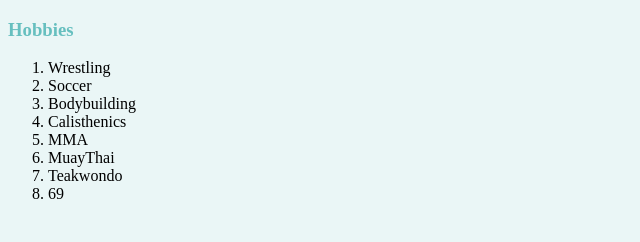
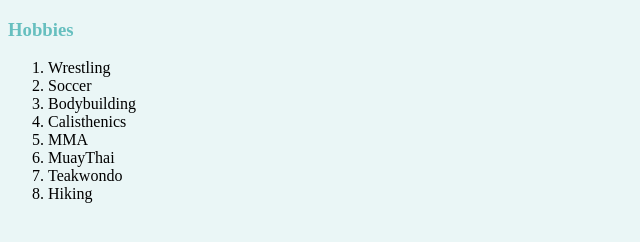
Before and after one commit to AnasMuhammadTahir/-cv, a plain HTML site: page Hobbies.html in a window 1280 px wide. Shown: the full height of the page, 0-640 px from the left. Drawn offline with Linux system fonts and the light colour scheme.

Commit message:
Add files via upload

```diff
--- a/Hobbies.html
+++ b/Hobbies.html
@@ -15,7 +15,8 @@
       <li>MMA</li>
       <li>MuayThai</li>
       <li>Teakwondo</li>
-      <li>69</li>
+      <li>Hiking</li>
+
     </ol>
 
 
```
